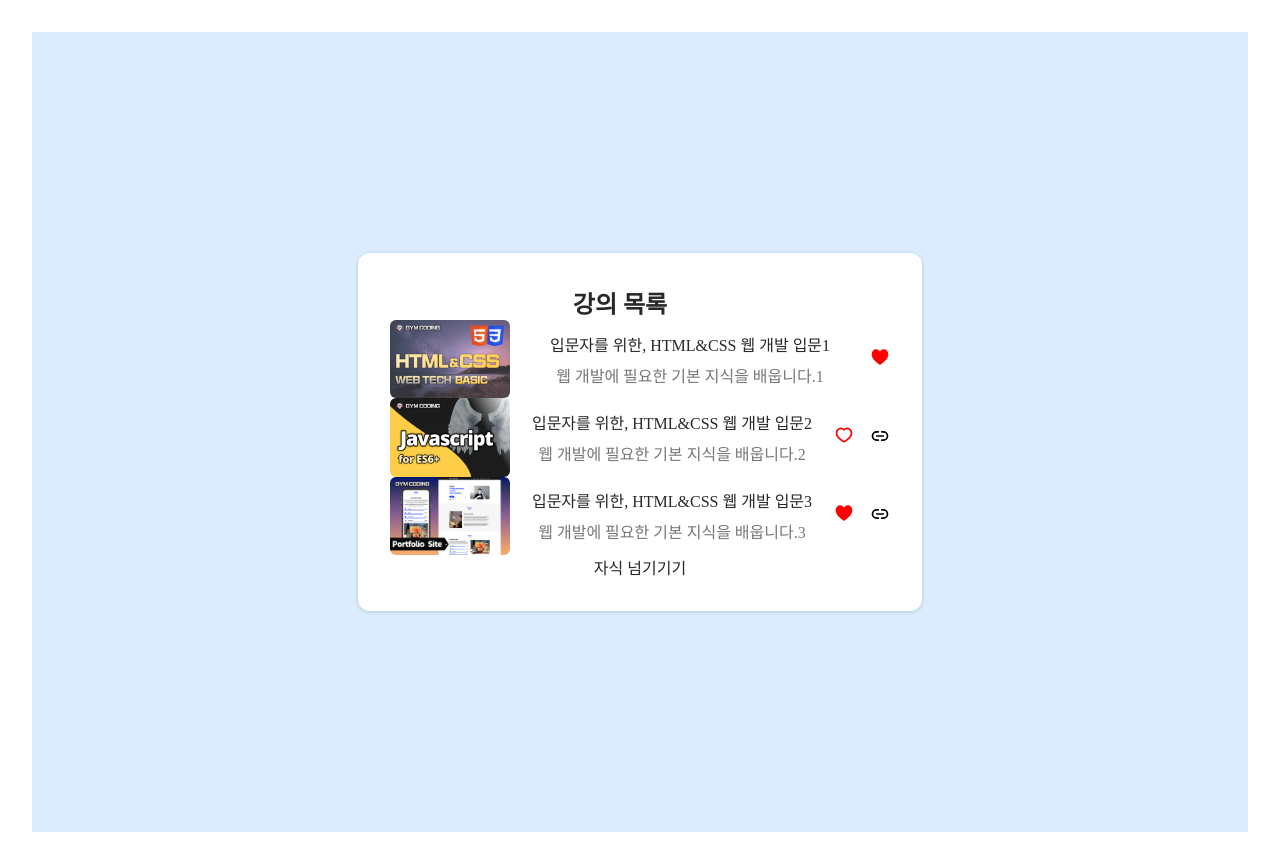
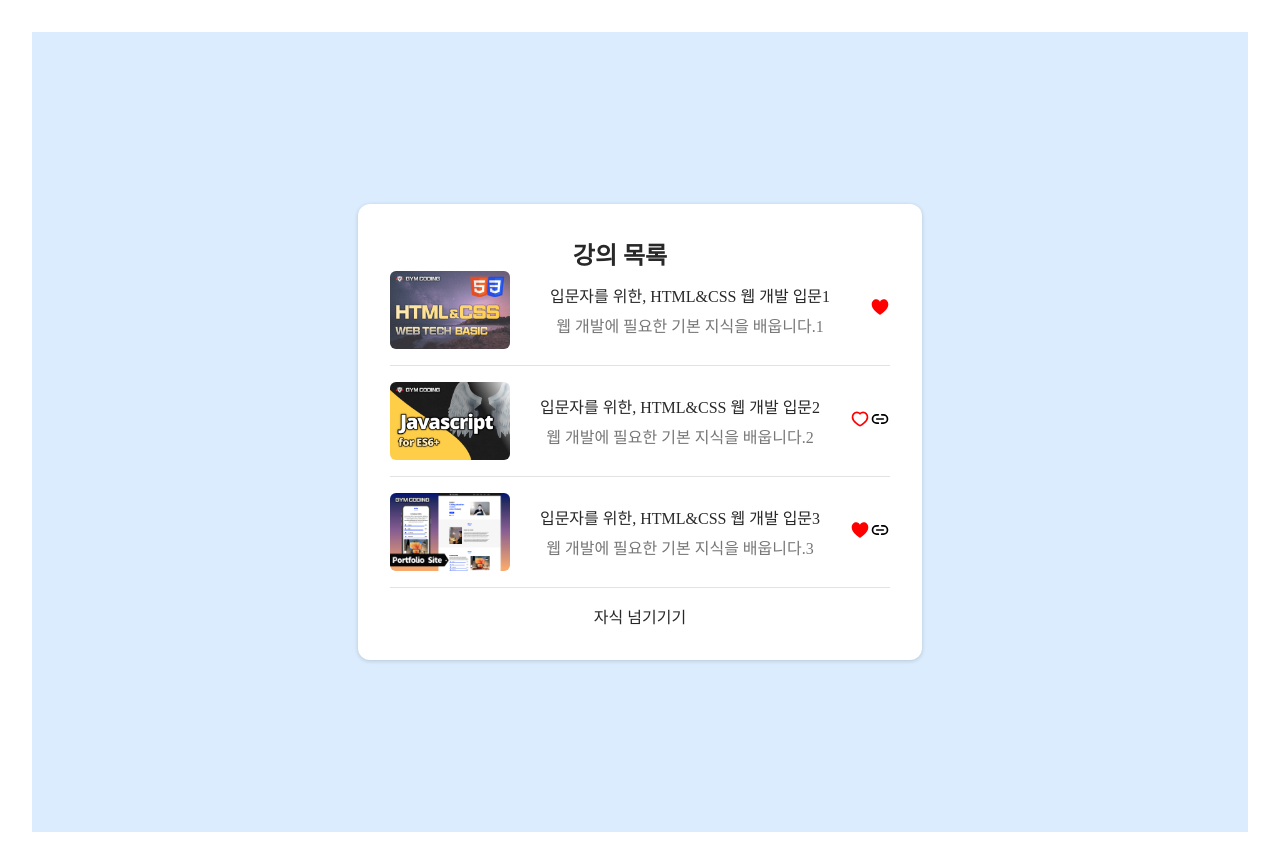
Before and after one commit to JahyunBaek/study-react, a React (Vite) app: page / in a window 1280 px wide. Built offline with nearby package versions, Linux system fonts and the light colour scheme.

Commit message:
[ADD] 리스트 렌더링

```diff
--- a/src/App.css
+++ b/src/App.css
@@ -44,3 +44,10 @@
   .btn__img{
     width: 20px;
   }
+
+.divider {
+  border: none; /* 기본 테두리 제거 */
+  height: 1px; /* 선의 높이 */
+  background-color: #e2e2e2; /* 선의 색상 */
+  margin: 16px 0; /* 위아래 여백 설정 */
+}
--- a/src/components/cards/Card.jsx
+++ b/src/components/cards/Card.jsx
@@ -3,12 +3,14 @@ import CardBody from './CardBody';
 
 export default function Card({children}){
     const items = [{
+        id: 0,
         title: "입문자를 위한, HTML&CSS 웹 개발 입문1",
         description: "웹 개발에 필요한 기본 지식을 배웁니다.1",
         image: "/img/htmlcss.png",
         isFavorite: true
     },
     {
+        id: 1,
         title: "입문자를 위한, HTML&CSS 웹 개발 입문2",
         description: "웹 개발에 필요한 기본 지식을 배웁니다.2",
         image: "/img/js.png",
@@ -16,6 +18,7 @@ export default function Card({children}){
         link: "https://inf.run/Kpnd"
     },
     {
+        id: 2,
         title: "입문자를 위한, HTML&CSS 웹 개발 입문3",
         description: "웹 개발에 필요한 기본 지식을 배웁니다.3",
         image: "/img/portfolio.png",
--- a/src/components/cards/CardBody.jsx
+++ b/src/components/cards/CardBody.jsx
@@ -1,12 +1,22 @@
+import { Fragment } from "react";
 import CardItem from "./CardItem";
 
-export default function CardBody({items}){
+const CardBody = ({items}) => {
 
     return (
         <div className="course__body">
-            {items.map((item) => (
-                <CardItem key={item.title} title={item.title} description={item.description} image={item.image} isFavorite={item.isFavorite} link={item.link}/>
-            ))}
-        </div>
-    )
-}
+            {
+            items
+            //.filter(item => item.isFavorite)
+            .map((item, index) => (
+                <Fragment key={item.id}>
+                    <CardItem {...item} />
+
+                    <div className="divider" />
+                </Fragment>
+                ))}
+            </div>
+        );
+    };
+
+    export default CardBody;
--- a/src/index.css
+++ b/src/index.css
@@ -42,7 +42,6 @@ main {
 .course {
   display: flex;
   align-items: center;
-  gap: 1rem;
 }
 .course__img {
   border-radius: 6px;
```
